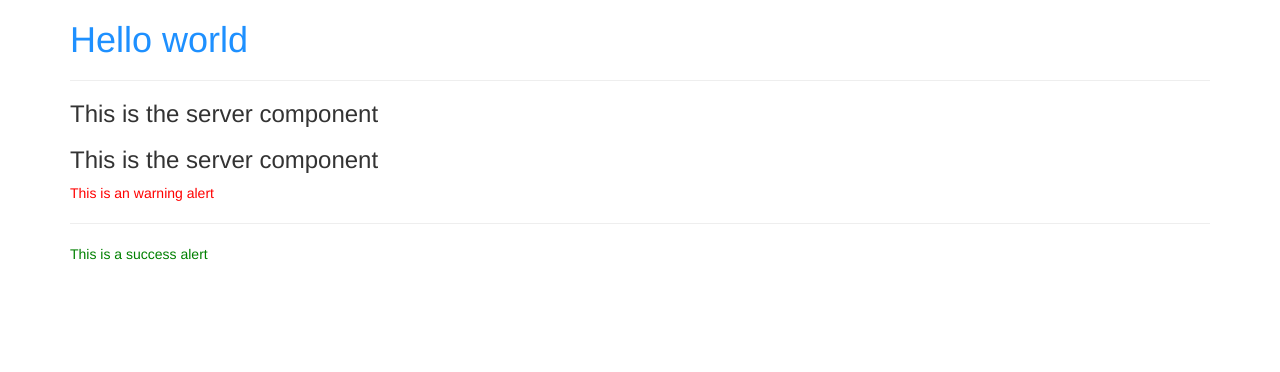
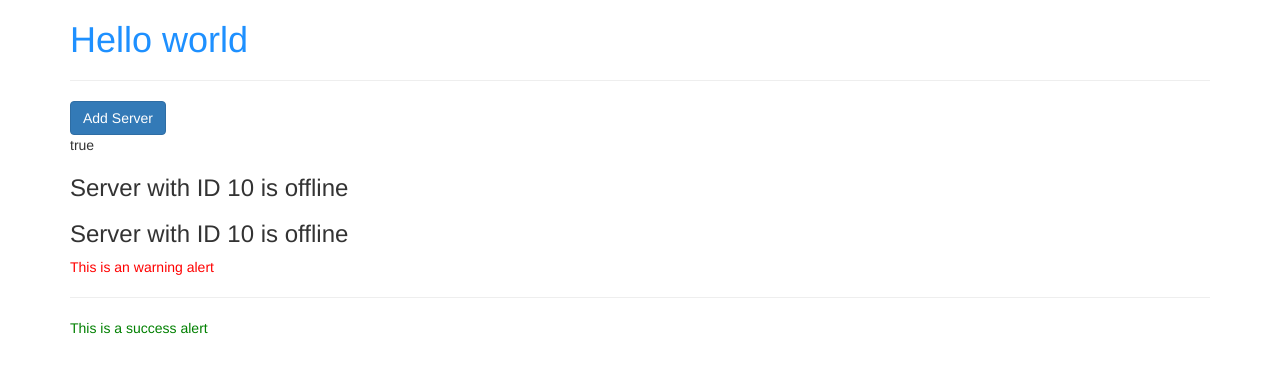
Before and after one commit to gjzim/angular-complete-guide, an Angular app: page / in a window 1280 px wide. Shown: the top 372 px of the page. Built offline with nearby package versions, Linux system fonts and the light colour scheme.

Commit message:
Learning day #2 end

```diff
--- a/src/app/server/server.component.html
+++ b/src/app/server/server.component.html
@@ -1 +1 @@
-<h3>This is the server component</h3>
+<h3>{{ "Server" }} with ID {{ serverId }} is {{ getServerStatus() }}</h3>
--- a/src/app/server/server.component.ts
+++ b/src/app/server/server.component.ts
@@ -4,4 +4,11 @@ import { Component } from '@angular/core';
   selector: 'app-server',
   templateUrl: './server.component.html',
 })
-export class ServerComponent {}
+export class ServerComponent {
+  serverId: number = 10;
+  serverStatus: string = 'offline';
+
+  getServerStatus() {
+    return this.serverStatus;
+  }
+}
--- a/src/app/servers/servers.component.html
+++ b/src/app/servers/servers.component.html
@@ -1,2 +1,6 @@
+<button type="button" class="btn btn-primary" [disabled]="!allowNewServers">
+  Add Server
+</button>
+<p [innerText]="allowNewServers"></p>
 <app-server></app-server>
 <app-server></app-server>
--- a/src/app/servers/servers.component.ts
+++ b/src/app/servers/servers.component.ts
@@ -2,8 +2,15 @@ import { Component } from '@angular/core';
 
 @Component({
   selector: 'app-servers',
-  // templateUrl: './servers.component.html',
-  template: `<app-server></app-server><app-server></app-server>`,
+  templateUrl: './servers.component.html',
   styleUrls: ['./servers.component.css'],
 })
-export class ServersComponent {}
+export class ServersComponent {
+  allowNewServers = false;
+
+  constructor() {
+    setTimeout(() => {
+      this.allowNewServers = true;
+    }, 2000);
+  }
+}
```
